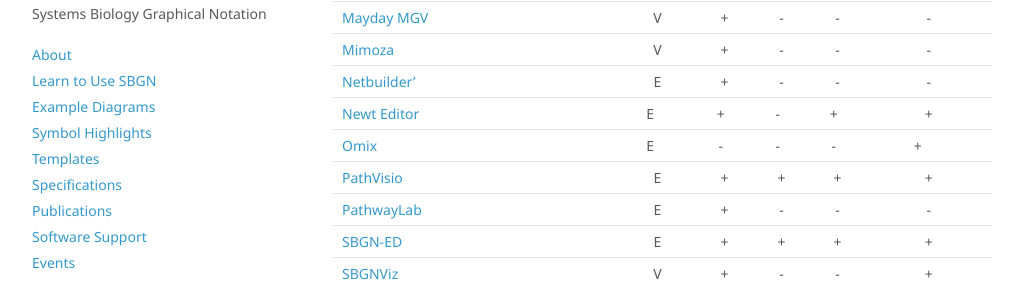
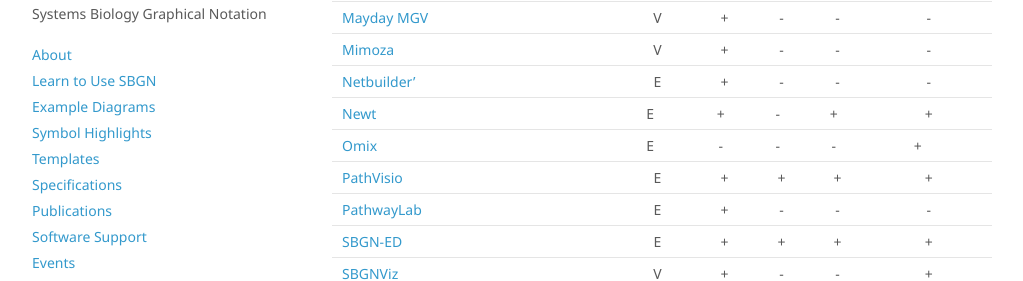
Before and after one commit to sbgn/sbgn, a Jekyll site: the page built from docs/software_support.md, in a window 1280 px wide and 900 px high, scrolled down 814 px. Shown: the part 156-437 px from the top of the window, without its empty margins (128-1151 px from the left). Built offline with Jekyll 4.4.1, drawn with Linux system fonts in a browser that asks for light colours; nearby versions of some CDN libraries.

Commit message:
Update software_support.md

```diff
--- a/docs/software_support.md
+++ b/docs/software_support.md
@@ -38,7 +38,7 @@
 | [Mayday MGV](http://it.inf.uni-tuebingen.de/?page_id=248)                        | V     | +   | -   | -   | -       |
 | [Mimoza](http://mimoza.bordeaux.inria.fr/)                                       | V     | +   | -   | -   | -       |
 | [Netbuilder'](http://sourceforge.net/projects/apostrophe/)                       | E     | +   | -   | -   | -       |
-| [Newt Editor](http://newteditor.org/)                                            | E     | +   | -   | +   | +       |
+| [Newt](http://newteditor.org/)                                                   | E     | +   | -   | +   | +       |
 | [Omix](http://www.omix-visualization.com/)                                       | E     | -   | -   | -   | +       |
 | [PathVisio](http://www.pathvisio.org/plugin/sbgn-plugin/)                        | E     | +   | +   | +   | +       |
 | [PathwayLab](http://www.innetics.com/)                                           | E     | +   | -   | -   | -       |
```
